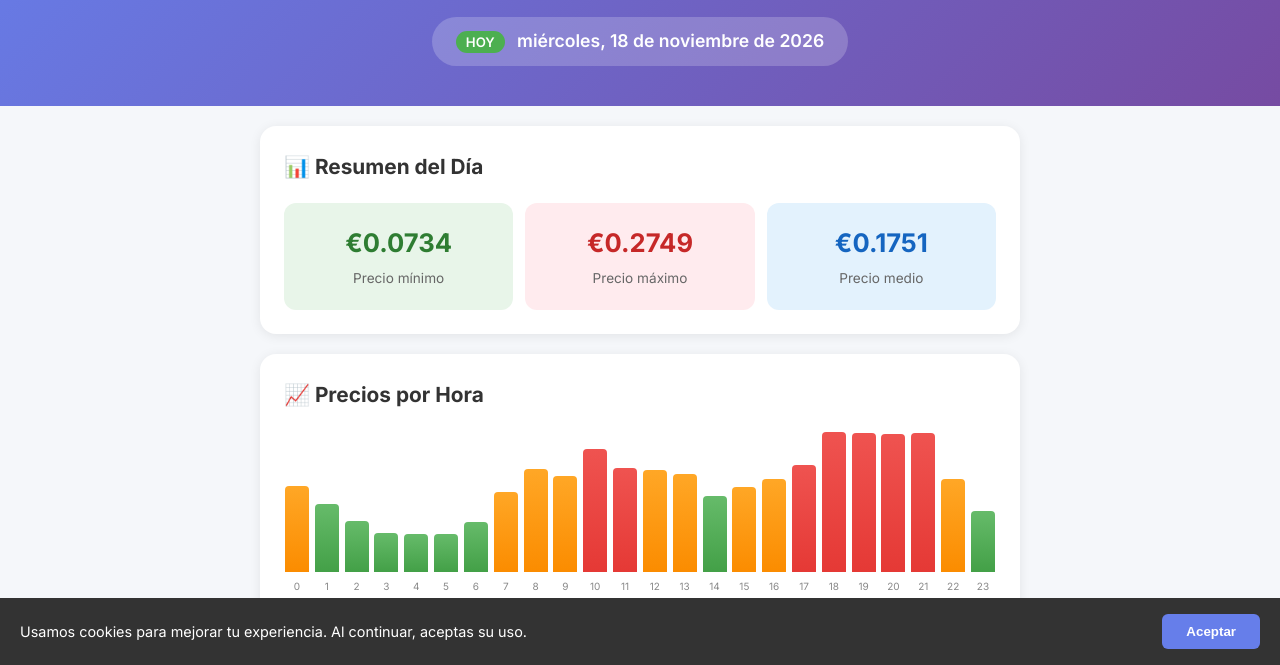
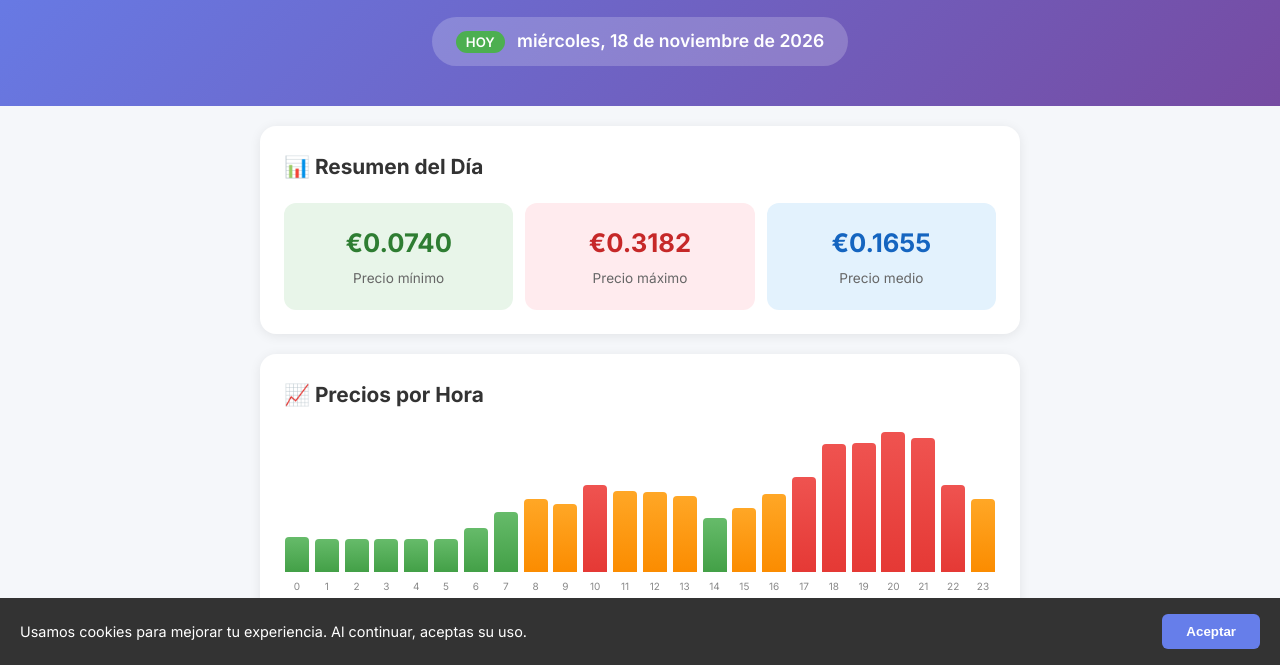
Before and after one commit to plc105226-byte/luzfacil, a plain HTML site: page index.html in a window 1280 px wide. Shown: the part 135-800 px from the top of the page. Drawn offline with Linux system fonts and the light colour scheme.

Commit message:
Update prices for 2026-11-18

```diff
--- a/index.html
+++ b/index.html
@@ -566,30 +566,30 @@
   <script>
     // PRICE DATA - Updated by update_prices.R
     const priceData = [
-      { hour: 0, price: 167.6 },
-      { hour: 1, price: 133.6 },
-      { hour: 2, price: 99.2 },
-      { hour: 3, price: 76.1 },
-      { hour: 4, price: 73.4 },
-      { hour: 5, price: 73.8 },
-      { hour: 6, price: 97.4 },
-      { hour: 7, price: 157.1 },
-      { hour: 8, price: 201.0 },
-      { hour: 9, price: 188.6 },
-      { hour: 10, price: 240.6 },
-      { hour: 11, price: 203.9 },
-      { hour: 12, price: 199.3 },
-      { hour: 13, price: 191.2 },
-      { hour: 14, price: 148.5 },
-      { hour: 15, price: 165.8 },
-      { hour: 16, price: 182.5 },
-      { hour: 17, price: 209.7 },
-      { hour: 18, price: 274.9 },
-      { hour: 19, price: 273.1 },
-      { hour: 20, price: 270.2 },
-      { hour: 21, price: 273.1 },
-      { hour: 22, price: 182.1 },
-      { hour: 23, price: 118.8 }
+      { hour: 0, price: 79.5 },
+      { hour: 1, price: 75.0 },
+      { hour: 2, price: 75.0 },
+      { hour: 3, price: 75.2 },
+      { hour: 4, price: 75.1 },
+      { hour: 5, price: 74.0 },
+      { hour: 6, price: 100.2 },
+      { hour: 7, price: 137.0 },
+      { hour: 8, price: 164.8 },
+      { hour: 9, price: 155.1 },
+      { hour: 10, price: 197.1 },
+      { hour: 11, price: 184.1 },
+      { hour: 12, price: 181.0 },
+      { hour: 13, price: 171.7 },
+      { hour: 14, price: 122.3 },
+      { hour: 15, price: 145.7 },
+      { hour: 16, price: 176.4 },
+      { hour: 17, price: 214.6 },
+      { hour: 18, price: 290.7 },
+      { hour: 19, price: 293.8 },
+      { hour: 20, price: 318.2 },
+      { hour: 21, price: 303.5 },
+      { hour: 22, price: 196.9 },
+      { hour: 23, price: 165.1 }
     ];
 
     function getSpainTime() {
```
